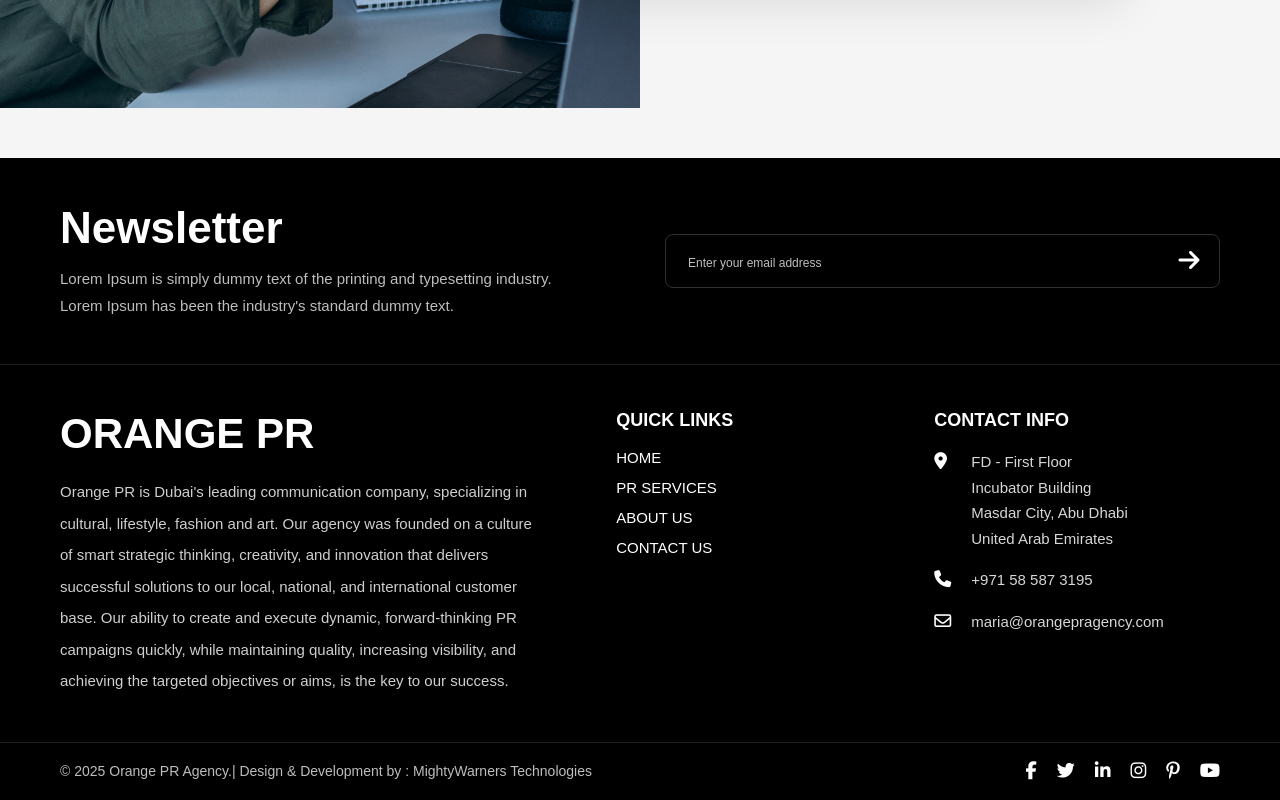
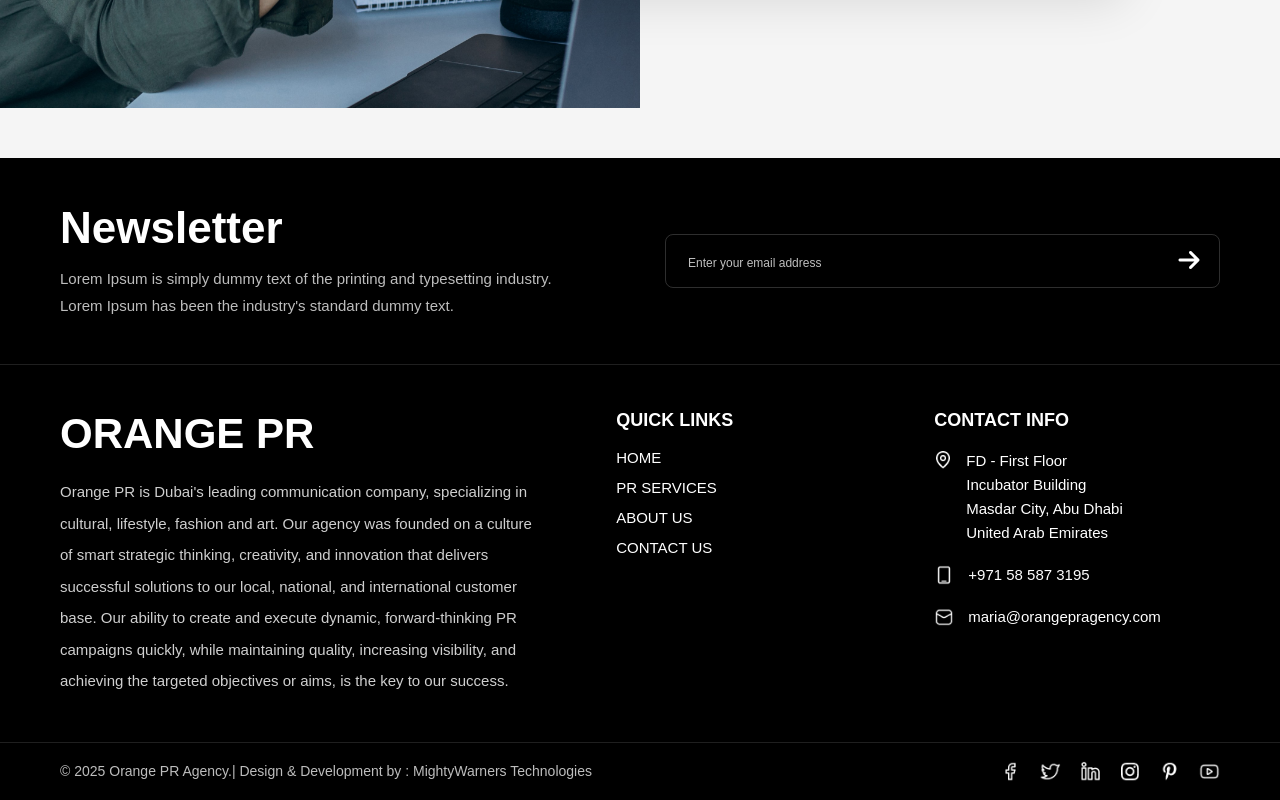
Before and after one commit to oanagha/orange-pr-task, a plain HTML site: page index.html in a window 1280 px wide. Shown: the part 4971-5771 px from the top of the page. Drawn offline with Linux system fonts and the light colour scheme.

```diff
--- a/css/style.css
+++ b/css/style.css
@@ -1547,16 +1547,37 @@
 
 /* Contact */
 
-.footer-contact ul{
-    list-style:none;
-}
-
-.footer-contact li{
+.footer-contact ul {
+    list-style: none;
+    padding: 0;
+    margin: 0;
+}
+
+.footer-contact ul li {
+    display: flex;
+    align-items: flex-start; /* aligns icon with the first line of text */
+    gap: 14px;
+    margin-bottom: 18px;
+}
+
+.footer-contact ul li img {
+    width: 20px;      /* Adjust as needed */
+    height: 20px;
+    object-fit: contain;
+    flex-shrink: 0;
+    margin-top: 2px;  Optional: fine-tune vertical alignment
+}
+
+.footer-contact ul li span {
+    line-height: 1.6;
+    color: #fff;
+}
+/* .footer-contact li{
     display:flex;
     align-items:flex-start;
     gap:15px;
     margin-bottom:16px;
-}
+} */
 
 .footer-contact i{
     width:22px;
@@ -1569,7 +1590,16 @@
     line-height:1.7;
     font-size:15px;
 }
-
+.email-icon{
+    width:20px !important;
+    height:20px !important;
+    transform:scale(.82);
+    transform-origin:center;
+}
+.footer-contact li:first-child img {
+    width: 18px;
+    height: 18px;
+}
 /*==========================
       BOTTOM FOOTER
 ==========================*/
@@ -1589,17 +1619,14 @@
     font-size:14px;
 }
 
-.social-icons{
-    display:flex;
-    gap:20px;
-}
-
-.social-icons a{
-    color:#fff;
-    font-size:18px;
-    transition:.3s;
-}
-
-.social-icons a:hover{
-    color:#888;
-}
+.social-icons {
+    display: flex;
+    justify-content: center; /* or flex-start if you want it left-aligned */
+    align-items: center;
+}
+
+.social-icons img {
+    width: 220px;   /* Change this to your desired size */
+    height: auto;
+    display: block;
+}
--- a/index.html
+++ b/index.html
@@ -699,7 +699,8 @@
 
                 <li>
 
-                    <i class="fa-solid fa-location-dot"></i>
+                             <img src="./assets/images/Group.png" alt="">
+
 
                     <span>
 
@@ -717,7 +718,7 @@
 
                 <li>
 
-                    <i class="fa-solid fa-phone"></i>
+        <img src="./assets/images/radix-icons_mobile.png"  alt="">
 
                     <span>
 
@@ -729,7 +730,7 @@
 
                 <li>
 
-                    <i class="fa-regular fa-envelope"></i>
+        <img src="./assets/images/Group (1).png" class="email-icon" alt="">
 
                     <span>
 
@@ -758,20 +759,10 @@
         </p>
 
         <div class="social-icons">
-
-            <a href="#"><i class="fa-brands fa-facebook-f"></i></a>
-
-            <a href="#"><i class="fa-brands fa-twitter"></i></a>
-
-            <a href="#"><i class="fa-brands fa-linkedin-in"></i></a>
-
-            <a href="#"><i class="fa-brands fa-instagram"></i></a>
-
-            <a href="#"><i class="fa-brands fa-pinterest-p"></i></a>
-
-            <a href="#"><i class="fa-brands fa-youtube"></i></a>
-
-        </div>
+    <a href="#">
+        <img src="./assets/images/Frame 11.png" alt="">
+    </a>
+</div>
 
     </div>
 
```
